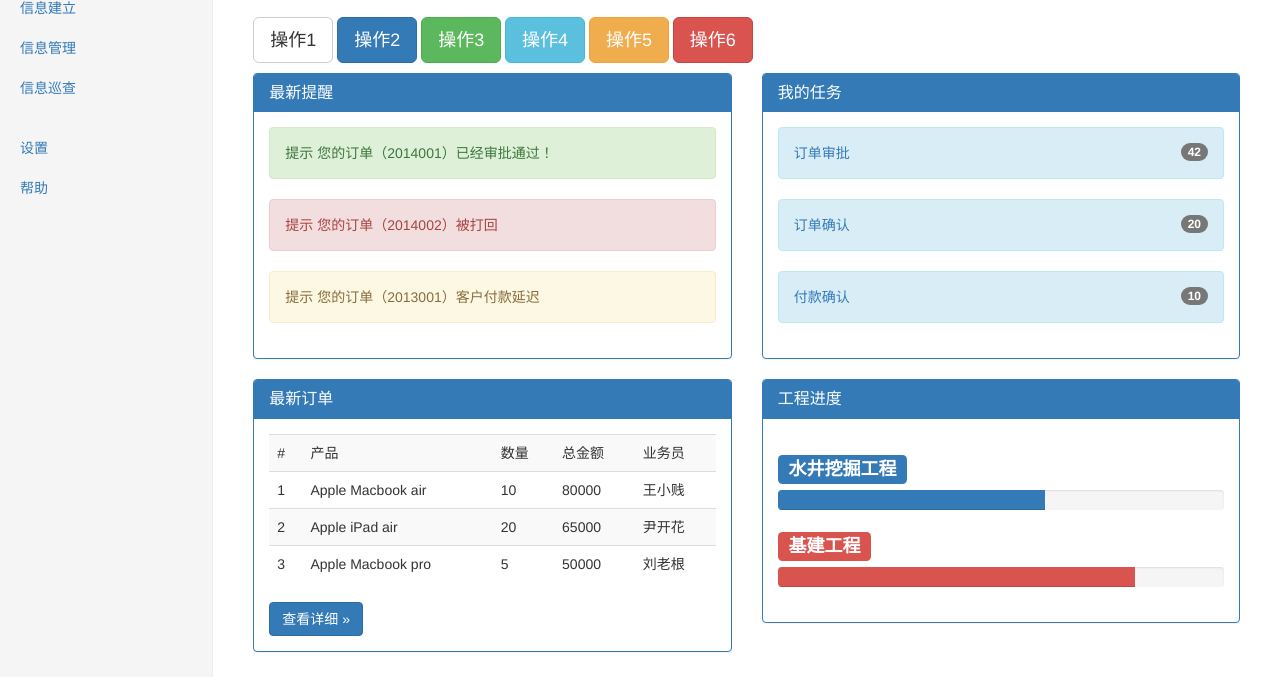
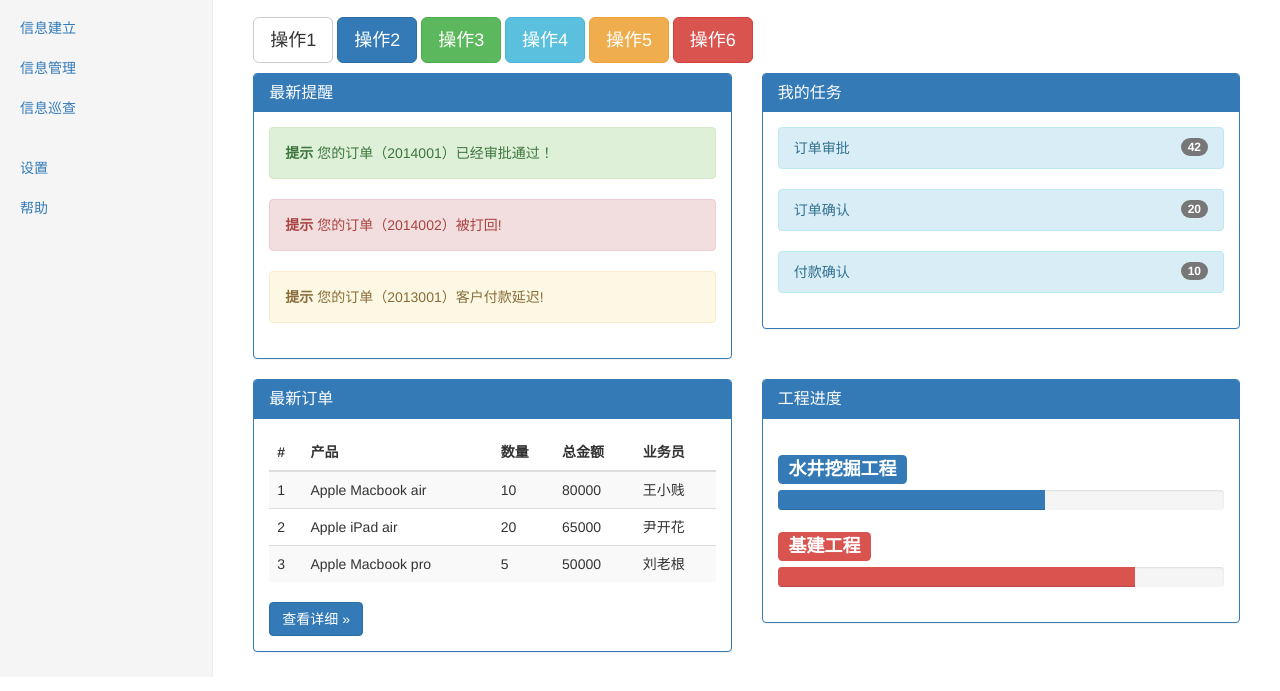
Before and after one commit to Amireux-li/exam, a plain HTML site: page index.html in a window 1280 px wide. Shown: the part 123-814 px from the top of the page. Drawn offline with Linux system fonts and the light colour scheme.

Commit message:
first commit

```diff
--- a/index.html
+++ b/index.html
@@ -42,6 +42,8 @@
 					<form class="navbar-form navbar-right">
 						<div class="form-group">
 							<input type="text" class="form-control" placeholder="用户名...">
+						</div>
+						<div class="form-group">
 							<input type="password" class="form-control" placeholder="密码...">
 						</div>
 						<button type="submit" class="btn btn-default">登录</button>
@@ -54,6 +56,8 @@
 				<div class="col-sm-3 col-md-2 sidebar">
 					<ul class="nav nav-sidebar">
 						<li class="active"><a href="#">首页</a></li>
+					</ul>
+					<ul class="nav nav-sidebar">
 						<li><a href="">信息建立</a></li>
 						<li><a href="">信息管理</a></li>
 						<li><a href="">信息巡查</a></li>
@@ -80,9 +84,9 @@
 									<h3 class="panel-title">最新提醒</h3>
 								</div>
 								<div class="panel-body">
-									<div class="alert alert-success" role="alert">提示 您的订单（2014001）已经审批通过！</div>
-									<div class="alert alert-danger" role="alert">提示 您的订单（2014002）被打回</div>
-									<div class="alert alert-warning" role="alert">提示 您的订单（2013001）客户付款延迟</div>
+									<div class="alert alert-success" role="alert"><strong>提示</strong> 您的订单（2014001）已经审批通过！</div>
+									<div class="alert alert-danger" role="alert"><strong>提示</strong> 您的订单（2014002）被打回!</div>
+									<div class="alert alert-warning" role="alert"><strong>提示</strong> 您的订单（2013001）客户付款延迟!</div>
 								</div>
 							</div>
 						</div>
@@ -93,19 +97,19 @@
 								</div>
 								<div class="panel-body">
 									<ul class="nav nav-pills nav-stacked">
-										<div class="alert alert-info" role="alert">
-											<a href="#">订单审批<span class="badge pull-right">42</span></a>
-										</div>
+										<li>
+											<a href="#" class="alert alert-info" role="alert">订单审批<span class="badge pull-right">42</span></a>
+										</li>
 									</ul>
 									<ul class="nav nav-pills nav-stacked">
-										<div class="alert alert-info" role="alert">
-											<a href="#">订单确认<span class="badge pull-right">20</span></a>
-										</div>
+										<li>
+											<a href="#" class="alert alert-info" role="alert">订单确认<span class="badge pull-right">20</span></a>
+										</li>
 									</ul>
 									<ul class="nav nav-pills nav-stacked">
-										<div class="alert alert-info" role="alert">
-											<a href="#">付款确认<span class="badge pull-right">10</span></a>
-										</div>
+										<li>
+											<a href="#" class="alert alert-info" role="alert">付款确认<span class="badge pull-right">10</span></a>
+										</li>
 									</ul>
 								</div>
 							</div>
@@ -119,13 +123,14 @@
 								</div>
 								<div class="panel-body">
 									<table class="table table-striped">
-										<tr>
-											<td>#</td>
-											<td>产品</td>
-											<td>数量</td>
-											<td>总金额</td>
-											<td>业务员</td>
-										</tr>
+										<thead>
+											<th>#</th>
+											<th>产品</th>
+											<th>数量</th>
+											<th>总金额</th>
+											<th>业务员</th>
+										</thead>
+										<tbody>
 											<tr>
 												<td>1</td>
 												<td>Apple Macbook air</td>
@@ -147,6 +152,7 @@
 												<td>50000</td>
 												<td>刘老根</td>
 											</tr>
+										</tbody>
 									</table>
 									<button type="button" class="btn btn-primary">查看详细
 										<span aria-hidden="true">&raquo;</span>
```
Lines whose indentation alone changed are shown as unchanged.
